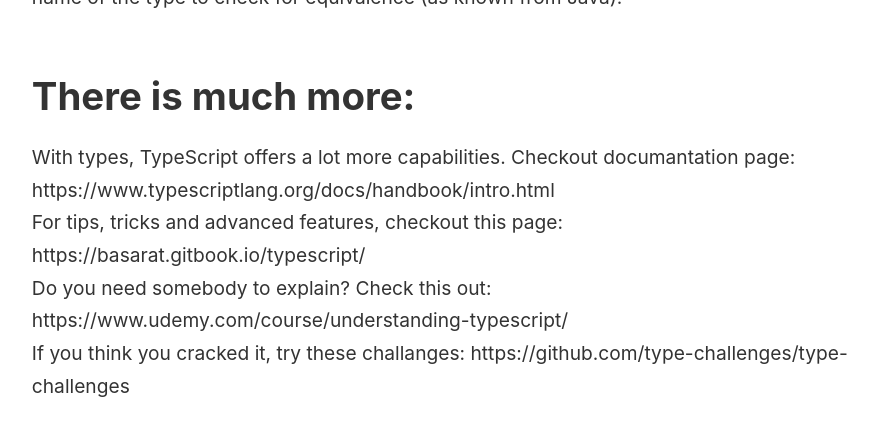
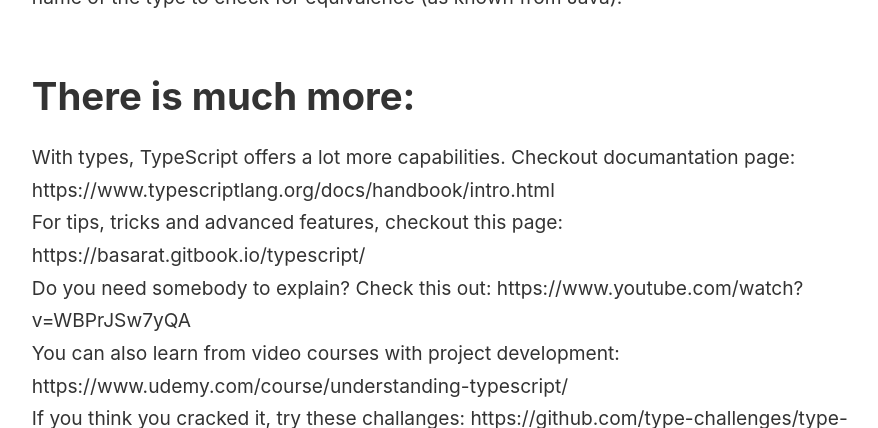
Before and after one commit to alexeymatveevp/devexperts-fe-internship, a Jekyll site: the page built from _notes/articles/TypeScript Basics.md, in a window 1280 px wide and 900 px high, scrolled down 7150 px, cut to the strip 0-428 px from the top of the window. Shown: the whole strip, without its empty margins (45-923 px from the left). Built offline with Jekyll 4.4.1, drawn with Linux system fonts in a browser that asks for light colours.

Commit message:
TypeScript Basics.md edited online with Bitbucket additioanal link

```diff
--- a/_notes/articles/TypeScript Basics.md
+++ b/_notes/articles/TypeScript Basics.md
@@ -164,5 +164,6 @@ There is another type system called nominal typing. A nominal type system uses t
 # There is much more:
 With types, TypeScript offers a lot more capabilities. Checkout documantation page: https://www.typescriptlang.org/docs/handbook/intro.html
 For tips, tricks and advanced features, checkout this page: https://basarat.gitbook.io/typescript/
-Do you need somebody to explain? Check this out: https://www.udemy.com/course/understanding-typescript/
+Do you need somebody to explain? Check this out: https://www.youtube.com/watch?v=WBPrJSw7yQA
+You can also learn from video courses with project development: https://www.udemy.com/course/understanding-typescript/
 If you think you cracked it, try these challanges: https://github.com/type-challenges/type-challenges
```
